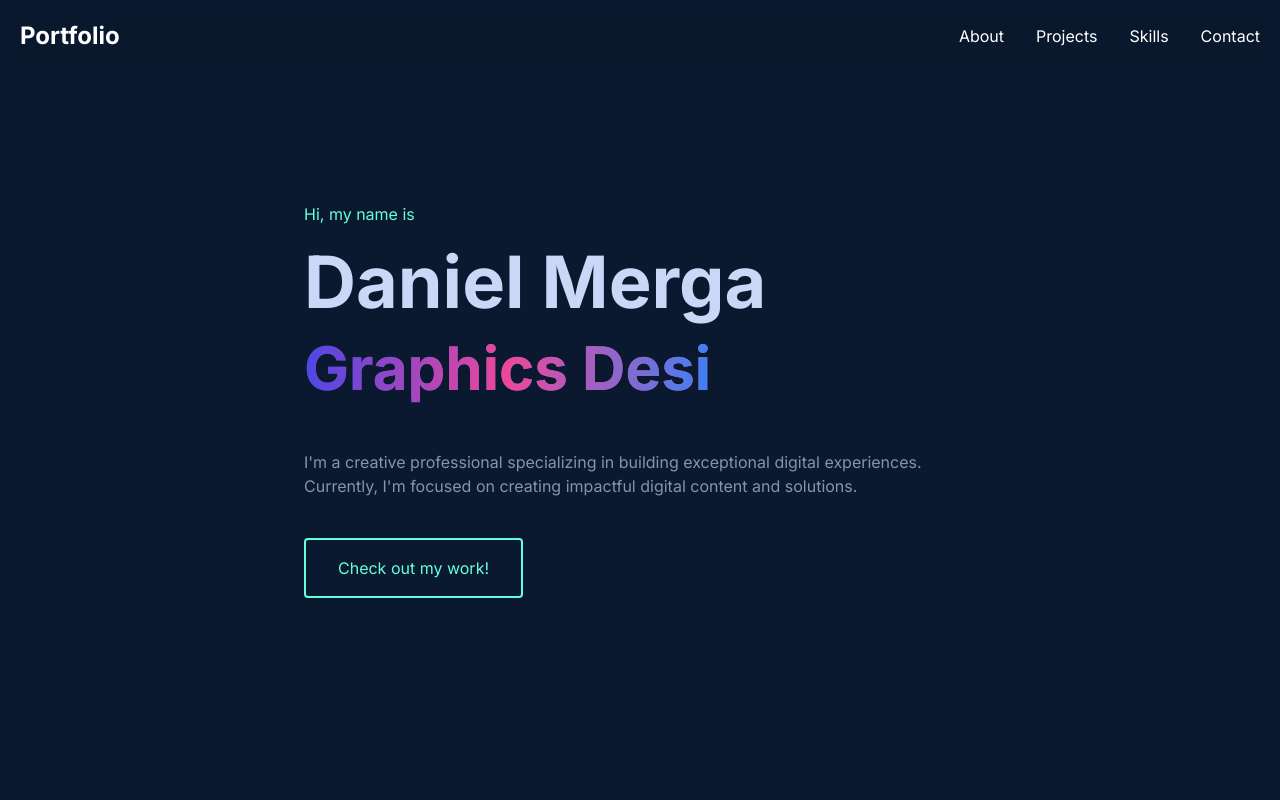
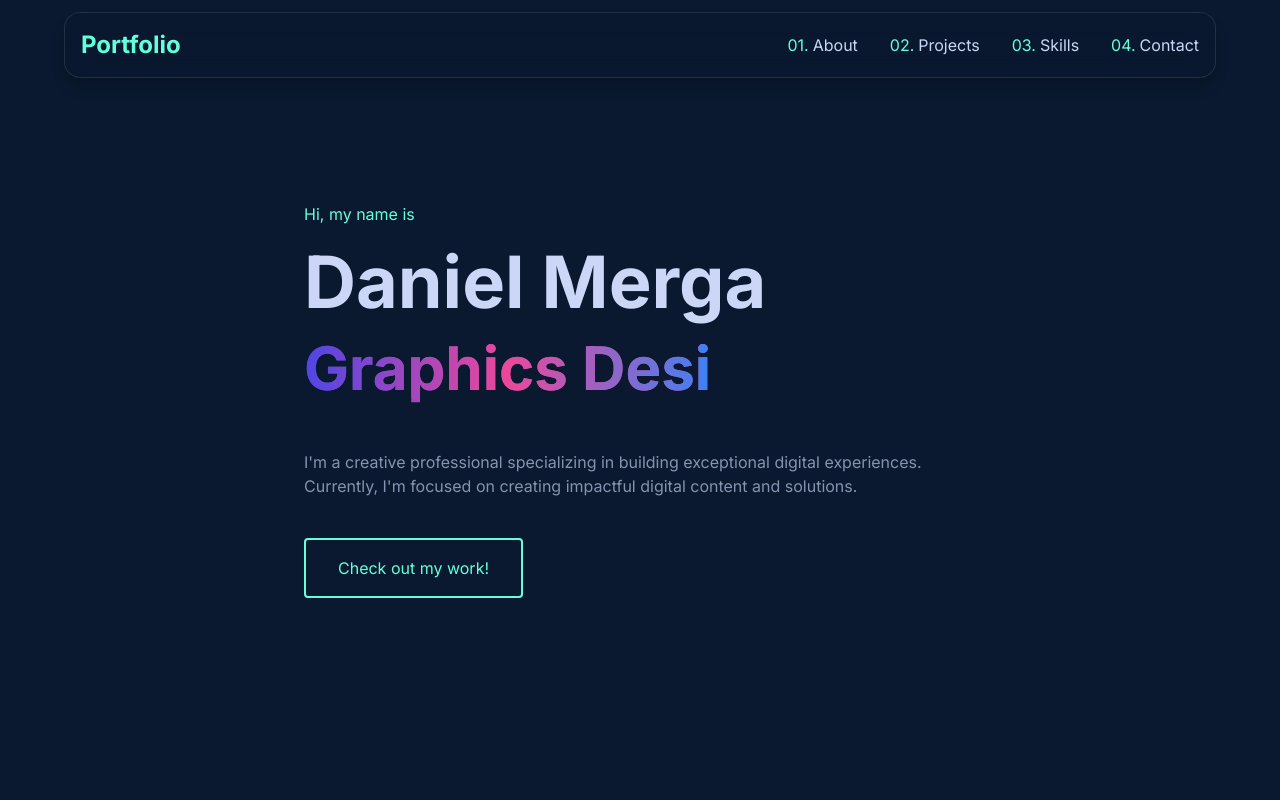
Before and after one commit to da-nn-yy/daniel-merga-portfolio-nextjs, a Next.js app: page / in a window 1280 px wide. Shown: the top 800 px of the page. Built offline with nearby package versions, Linux system fonts and the light colour scheme.

Commit message:
modified a glassy effect nav bar

```diff
--- a/src/components/NavBar.tsx
+++ b/src/components/NavBar.tsx
@@ -1,65 +1,98 @@
-"use client";
-import {motion} from "framer-motion";
-import Link from "next/link";
-import {useState} from "react";
+'use client';
+import { useState } from 'react';
+import { motion } from 'framer-motion';
+import Link from 'next/link';
 
 const Navbar = () => {
   const [isOpen, setIsOpen] = useState(false);
 
   return (
+    <div className="fixed top-0 left-0 z-50 w-full px-4 py-3">
       <motion.nav
-          initial={{y:-100}}
-          animate={{y:0}}
-          className="fixed flex w-full top-0 items-center justify-between p-5 bg-[#0a192f]/90 backdrop-blur-sm z-50">
+        initial={{ y: -100, opacity: 0 }}
+        animate={{ y: 0, opacity: 1 }}
+        className="flex items-center justify-between max-w-6xl p-4 mx-auto border shadow-lg backdrop-blur-md bg-primary/30 border-white/10 rounded-2xl shadow-black/20"
+      >
         <motion.div
-              initial={{x:-100, opacity:0}}
-              animate={{x:0, opacity:1}}
-              className="text-2xl font-bold">
+          initial={{ x: -100, opacity: 0 }}
+          animate={{ x: 0, opacity: 1 }}
+          className="text-2xl font-bold text-secondary"
+        >
           Portfolio
         </motion.div>
 
-            <div className="hidden space-x-8 md:flex">
-              {["About", "Projects", "Skills", "Contact"].map((item) => (
+        {/* Desktop Menu */}
+        <div className="items-center hidden space-x-8 md:flex">
+          {['About', 'Projects', 'Skills', 'Contact'].map((item, index) => (
+            <motion.div
+              key={item}
+              initial={{ y: -100, opacity: 0 }}
+              animate={{ y: 0, opacity: 1 }}
+              transition={{ delay: index * 0.1 }}
+            >
               <Link
-                  key={item}
                 href={`#${item.toLowerCase()}`}
-                  className="hover:text-[#64ffda] transition-colors">
+                className="relative transition-colors text-textPrimary hover:text-secondary group"
+              >
+                <span className="mr-1 text-secondary">{(index + 1).toString().padStart(2, '0')}.</span>
                 {item}
+                <span className="absolute -bottom-1 left-0 w-0 h-[2px] bg-secondary transition-all duration-300
+                               group-hover:w-full"></span>
               </Link>
+            </motion.div>
           ))}
         </div>
 
-            <button className="md:hidden" onClick={() => setIsOpen(!isOpen)}>
+        {/* Mobile Menu Button */}
+        <button
+          className="transition-colors md:hidden text-textPrimary hover:text-secondary"
+          onClick={() => setIsOpen(!isOpen)}
+        >
           <svg
             className="w-6 h-6"
             fill="none"
             stroke="currentColor"
-              viewBox="0 0 24 24">
+            viewBox="0 0 24 24"
+          >
             <path
               strokeLinecap="round"
               strokeLinejoin="round"
               strokeWidth={2}
-            d={isOpen ? "M6 18L18 6M6 6l12 12" : "M4 6h16M4 12h16M4 18h16"}/>
+              d={isOpen ? "M6 18L18 6M6 6l12 12" : "M4 6h16M4 12h16M4 18h16"}
+            />
           </svg>
         </button>
 
+        {/* Mobile Menu */}
         {isOpen && (
           <motion.div
-          initial={{ opacity: 0 }}
-          animate={{ opacity: 1 }}
-          className="absolute top-full left-0 w-full bg-[#0a192f] md:hidden">
-          {['About', 'Projects', 'Skills', 'Contact'].map((item) => (
+            initial={{ opacity: 0, y: -20 }}
+            animate={{ opacity: 1, y: 0 }}
+            exit={{ opacity: 0, y: -20 }}
+            className="absolute left-0 right-0 p-4 mx-4 mt-2 border shadow-lg top-full rounded-xl backdrop-blur-md bg-primary/80 border-white/10"
+          >
+            {['About', 'Projects', 'Skills', 'Contact'].map((item, index) => (
+              <motion.div
+                key={item}
+                initial={{ x: -50, opacity: 0 }}
+                animate={{ x: 0, opacity: 1 }}
+                transition={{ delay: index * 0.1 }}
+              >
                 <Link
-              key={item}
                   href={`#${item.toLowerCase()}`}
-              className="block px-5 py-3 hover:bg-[#112240]"
-              onClick={() => setIsOpen(false)}>
+                  className="block px-4 py-3 transition-colors text-textPrimary hover:text-secondary"
+                  onClick={() => setIsOpen(false)}
+                >
+                  <span className="mr-2 text-secondary">{(index + 1).toString().padStart(2, '0')}.</span>
                   {item}
                 </Link>
+              </motion.div>
             ))}
-        </motion.div>)}
+          </motion.div>
+        )}
       </motion.nav>
-     )
+    </div>
+  );
 };
 
 export default Navbar;
```
Lines whose indentation alone changed are shown as unchanged.
